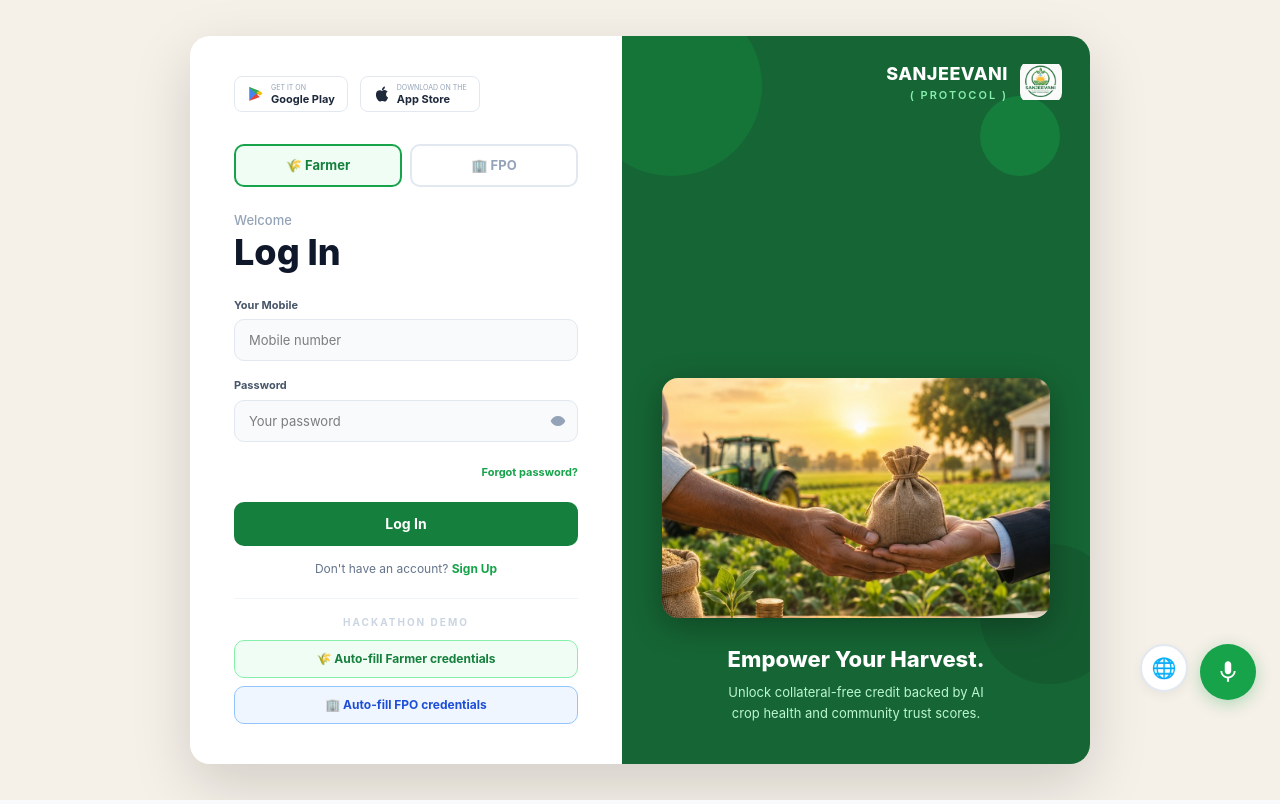
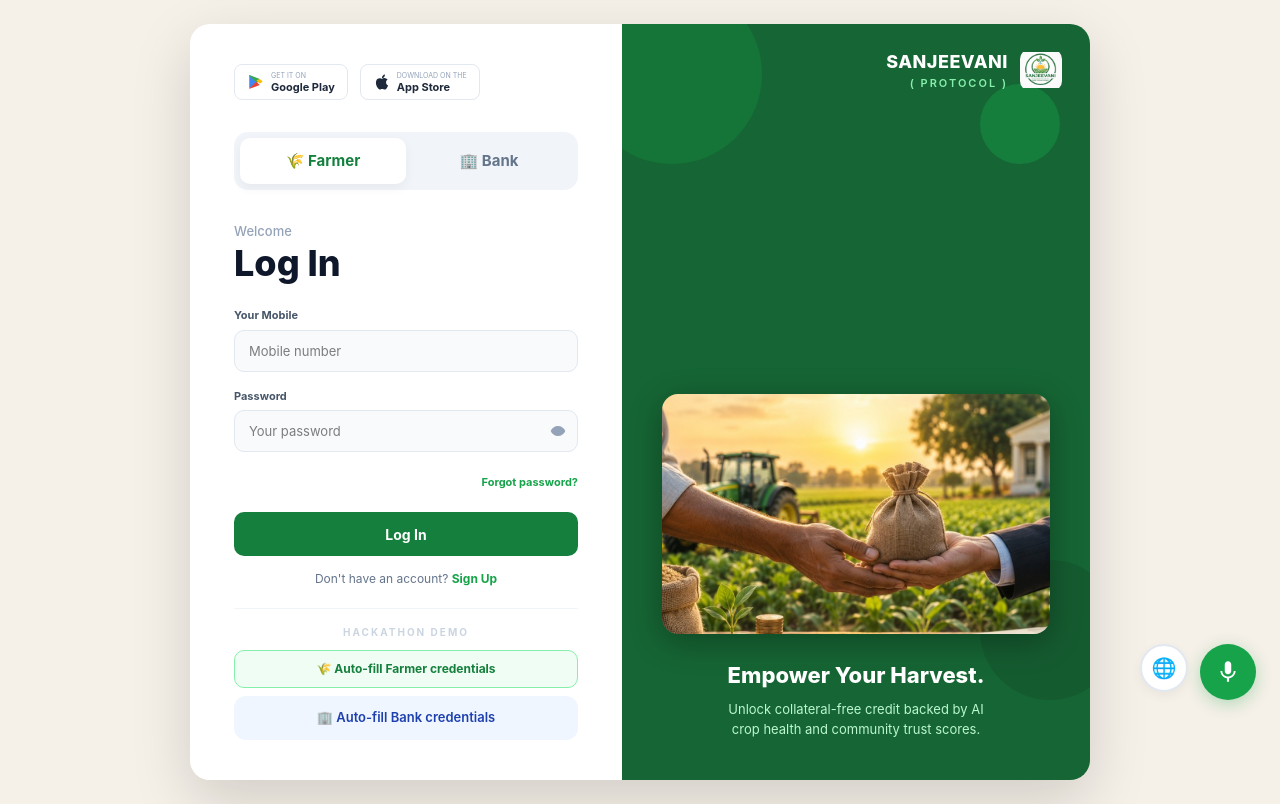
Before and after one commit to Gurleen12star/SANJEEVANI, a React (Vite) app in the folder frontend/: page /login in a window 1280 px wide. Built offline with nearby package versions, Linux system fonts and the light colour scheme.

Commit message:
feat: rename FPO to Bank on login page

```diff
--- a/frontend/src/LoginPage.jsx
+++ b/frontend/src/LoginPage.jsx
@@ -65,18 +65,18 @@ export default function LoginPage() {
             </div>
           </div>
 
-          {/* Farmer / FPO Toggle */}
-          <div style={{ display: 'flex', gap: '8px', marginBottom: '24px' }}>
+          {/* Farmer / Bank Toggle */}
+          <div style={{ display: 'flex', background: '#f1f5f9', borderRadius: '14px', padding: '6px', marginBottom: '32px' }}>
             {['farmer', 'fpo'].map(t => (
-              <button key={t} onClick={() => { setTab(t); setMobile(''); setPassword(''); }}
+              <button key={t} onClick={() => setTab(t)}
                 style={{
-                  flex: 1, padding: '10px', borderRadius: '10px', fontWeight: 700, fontSize: '13px', cursor: 'pointer',
-                  border: tab === t ? '2px solid #16a34a' : '2px solid #e2e8f0',
-                  background: tab === t ? '#f0fdf4' : '#fff',
-                  color: tab === t ? '#15803d' : '#94a3b8',
-                  transition: 'all 0.2s'
+                  flex: 1, padding: '12px', border: 'none', borderRadius: '10px',
+                  fontSize: '15px', fontWeight: 700, cursor: 'pointer', transition: 'all 0.3s cubic-bezier(0.4, 0, 0.2, 1)',
+                  background: tab === t ? '#fff' : 'transparent',
+                  color: tab === t ? (t === 'farmer' ? '#15803d' : '#1e3a8a') : '#64748b',
+                  boxShadow: tab === t ? '0 4px 12px rgba(0,0,0,0.05)' : 'none'
                 }}>
-                {t === 'farmer' ? '🌾 Farmer' : '🏢 FPO'}
+                {t === 'farmer' ? '🌾 Farmer' : '🏢 Bank'}
               </button>
             ))}
           </div>
@@ -160,8 +160,8 @@ export default function LoginPage() {
                 🌾 Auto-fill Farmer credentials
               </button>
               <button onClick={() => autoFill('fpo')}
-                style={{ width: '100%', height: '38px', background: '#eff6ff', border: '1.5px solid #93c5fd', borderRadius: '10px', color: '#1d4ed8', fontWeight: 700, fontSize: '12px', cursor: 'pointer' }}>
-                🏢 Auto-fill FPO credentials
+                style={{ width: '100%', height: '44px', background: '#eff6ff', color: '#1e40af', border: 'none', borderRadius: '12px', fontWeight: 600, fontSize: '13px', cursor: 'pointer' }}>
+                🏢 Auto-fill Bank credentials
               </button>
             </div>
           </div>
```
